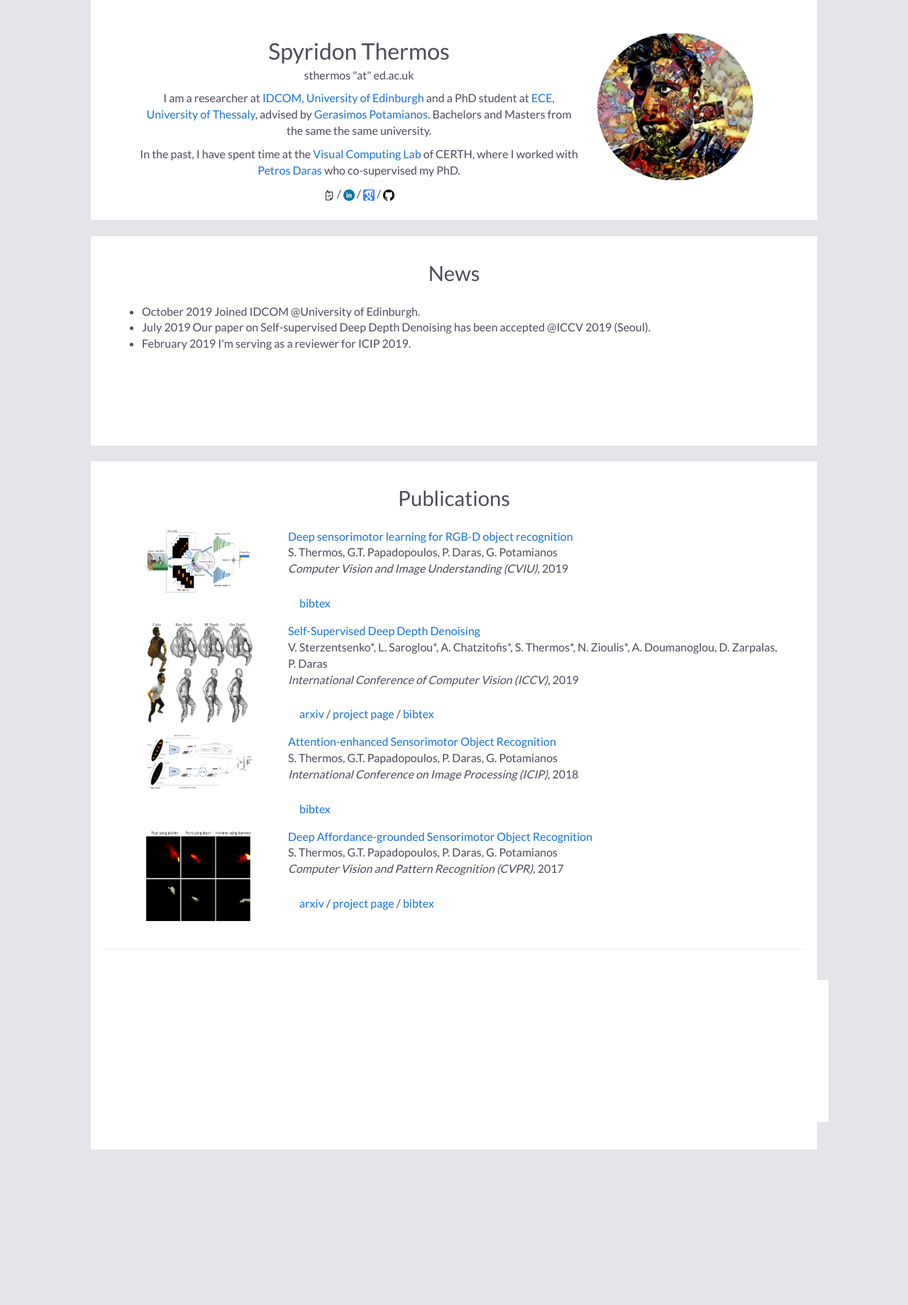
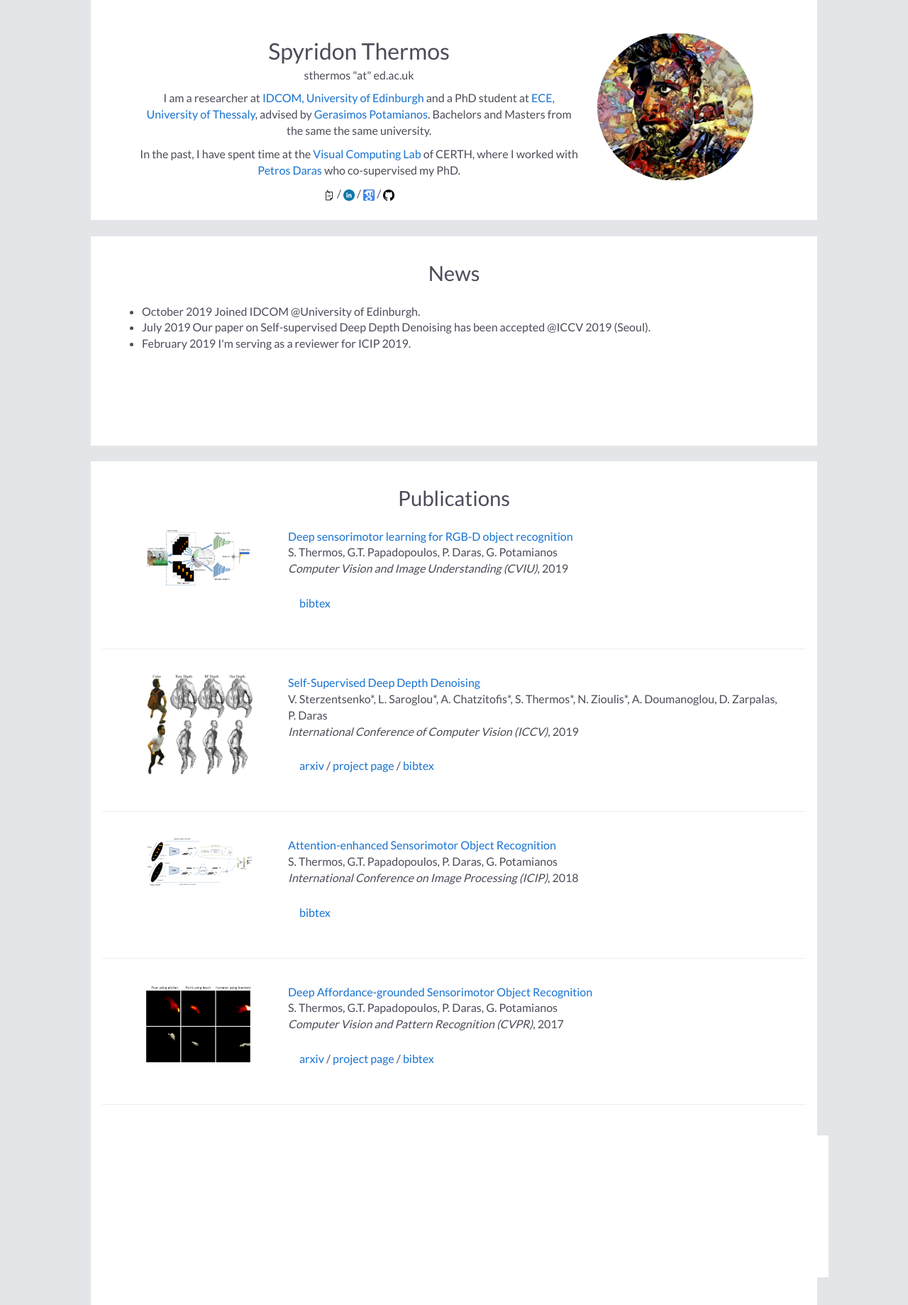
Before and after one commit to spthermo/spthermo.github.io, a Jekyll site: the page built from index.md, in a window 1280 px wide. Shown: the whole page at 71% size. Built offline with Jekyll 4.4.1, drawn with Linux system fonts in a browser that asks for light colours; nearby versions of some CDN libraries; our own code applies the rules of GitHub Pages for plain Markdown files; before the commit the page ends 1620 px from its top, so only the background shows below that.

Commit message:
Update default.html

```diff
--- a/_layouts/default.html
+++ b/_layouts/default.html
@@ -72,7 +72,7 @@
 
     <div class="publication">
       <table width="900" align="center" border="0" cellpadding="0">
-        <td width="25%" valign="top"><img src="assets/images/graphical_abstract.png" alt="game" width="150" height="90" style="border-style: none">
+        <td width="25%" valign="top"><img src="assets/images/graphical_abstract.png" alt="game" width="150" height="80" style="border-style: none">
         <td width="75%" valign="top">
           <p><a href="https://www.sciencedirect.com/science/article/pii/S1077314219301432?via%3Dihub"><heading>Deep sensorimotor learning for RGB-D object recognition</heading></a><br>
           S. Thermos, G.T. Papadopoulos, P. Daras, G. Potamianos<br>
@@ -92,7 +92,10 @@
         </td>
         </td>
       </table>
+      </div>
+      <hr>
 
+    <div class="publication">
       <table width="900" align="center" border="0" cellpadding="0">
         <td width="25%" valign="top"><img src="assets/images/poisson.png" alt="iccv" width="150" height="140" style="border-style: none">
         <td width="75%" valign="top">
@@ -115,9 +118,12 @@
         </td>
         </td>
       </table>
+      </div>
+      <hr>
 
-    <table width="900" align="center" border="0" cellpadding="0">
-        <td width="25%" valign="top"><img src="assets/images/main.png" alt="icip" width="150" height="80" style="border-style: none">
+    <div class="publication">
+      <table width="900" align="center" border="0" cellpadding="0">
+        <td width="25%" valign="top"><img src="assets/images/main.png" alt="icip" width="150" height="70" style="border-style: none">
         <td width="75%" valign="top">
           <p><a href="https://ieeexplore.ieee.org/document/8451158"><heading>Attention-enhanced Sensorimotor Object Recognition</heading></a><br>
           S. Thermos, G.T. Papadopoulos, P. Daras, G. Potamianos<br>
@@ -136,9 +142,12 @@
         </td>
         </td>
       </table>
+      </div>
+      <hr>
 
-<table width="900" align="center" border="0" cellpadding="0">
-        <td width="25%" valign="top"><img src="assets/images/magn.jpg" alt="icip" width="150" height="130" style="border-style: none">
+    <div class="publication">
+      <table width="900" align="center" border="0" cellpadding="0">
+        <td width="25%" valign="top"><img src="assets/images/magn.jpg" alt="icip" width="150" height="110" style="border-style: none">
         <td width="75%" valign="top">
           <p><a href="http://openaccess.thecvf.com/content_cvpr_2017/papers/Thermos_Deep_Affordance-Grounded_Sensorimotor_CVPR_2017_paper.pdf"><heading>Deep Affordance-grounded Sensorimotor Object Recognition</heading></a><br>
           S. Thermos, G.T. Papadopoulos, P. Daras, G. Potamianos<br>
```
